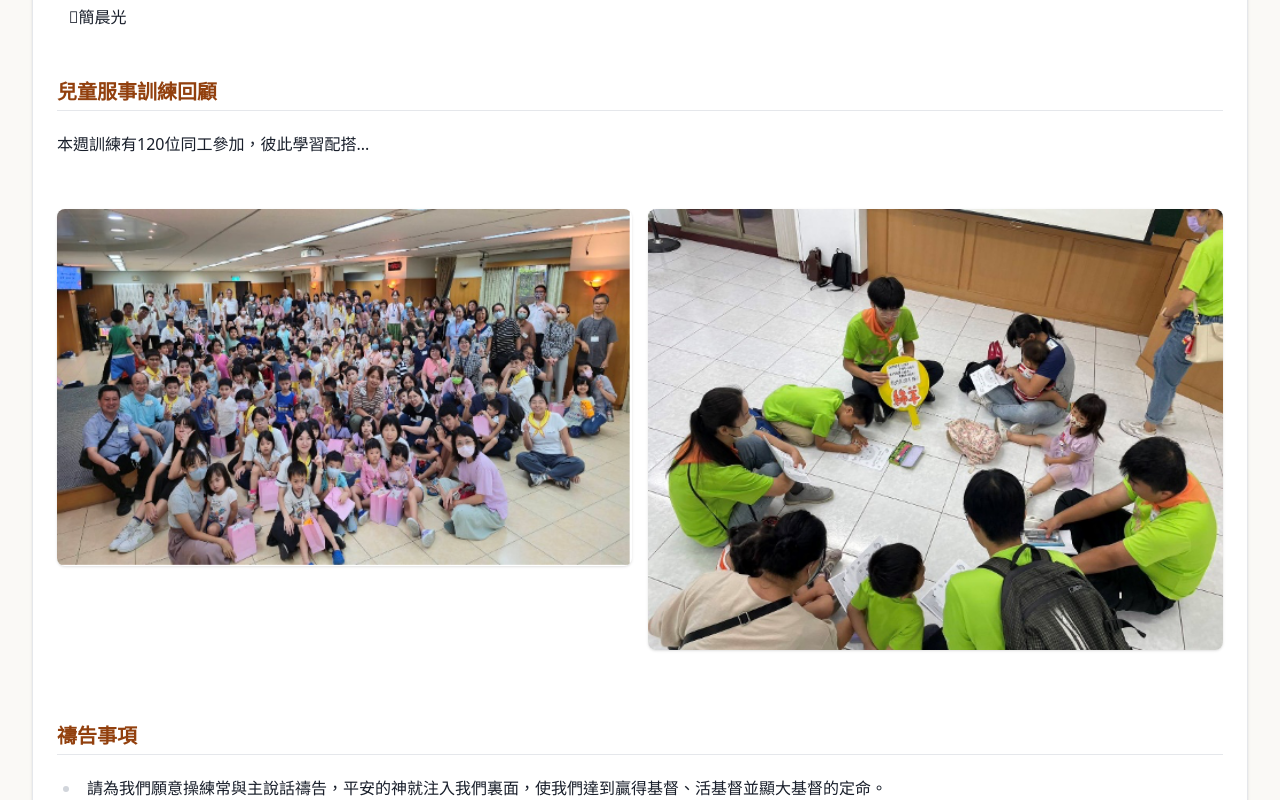
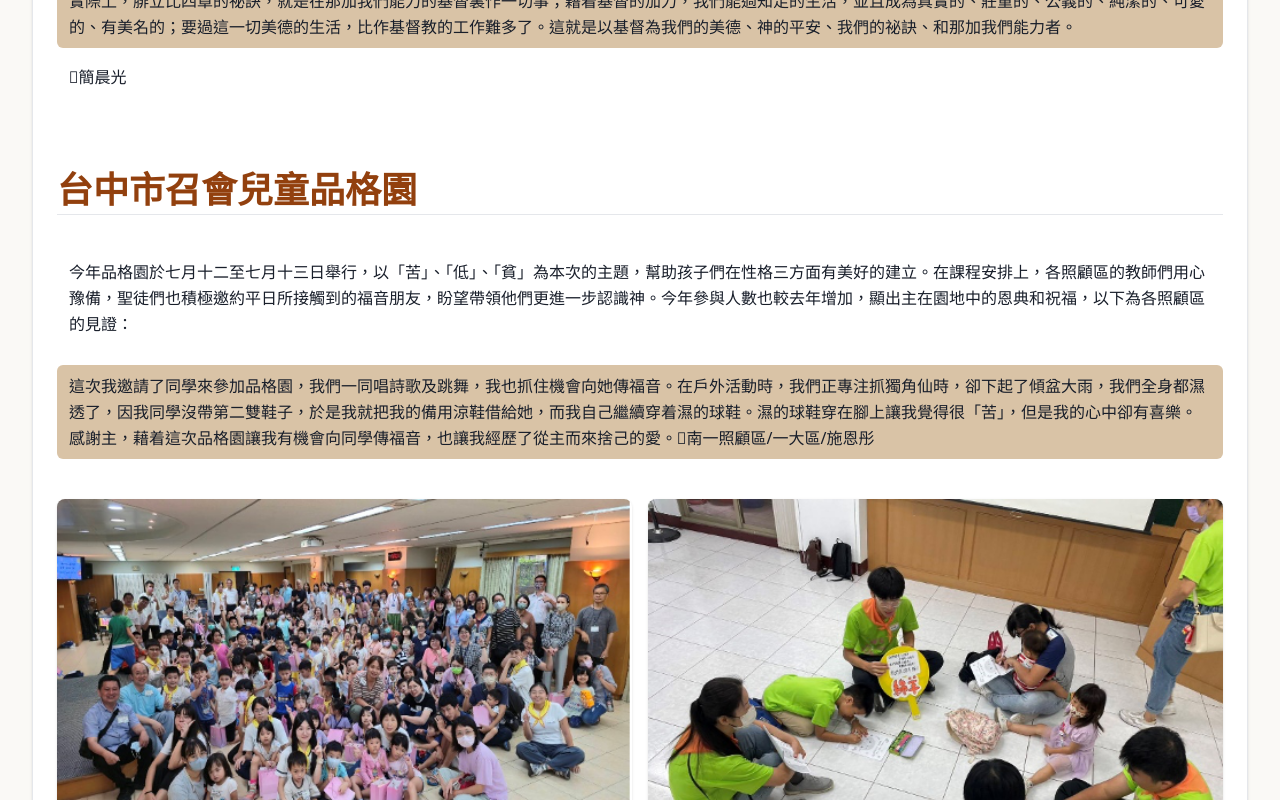
Before and after one commit to SamuelXingCheng/chtai-webapp, a Vue app in the folder frontend/: page /weekly in a window 1280 px wide. Shown: the part 1160-1960 px from the top of the page. Built offline with nearby package versions, Linux system fonts and the light colour scheme; no server answers.

Commit message:
feat: 套用段落交錯底色至所有 訊section 類型（text、prayer、report、image）以提升整體閱讀一致性

```diff
--- a/frontend/public/data/weekly/2025-08-03.json
+++ b/frontend/public/data/weekly/2025-08-03.json
@@ -9,8 +9,8 @@
       },
       {
         "type": "image",
-        "title": "兒童服事訓練回顧",
-        "content": "本週訓練有120位同工參加，彼此學習配搭...",
+        "title": "台中市召會兒童品格園",
+        "content": "今年品格園於七月十二至七月十三日舉行，以「苦」、「低」、「貧」為本次的主題，幫助孩子們在性格三方面有美好的建立。在課程安排上，各照顧區的教師們用心豫備，聖徒們也積極邀約平日所接觸到的福音朋友，盼望帶領他們更進一步認識神。今年參與人數也較去年增加，顯出主在園地中的恩典和祝福，以下為各照顧區的見證：\n 這次我邀請了同學來參加品格園，我們一同唱詩歌及跳舞，我也抓住機會向她傳福音。在戶外活動時，我們正專注抓獨角仙時，卻下起了傾盆大雨，我們全身都濕透了，因我同學沒帶第二雙鞋子，於是我就把我的備用涼鞋借給她，而我自己繼續穿着濕的球鞋。濕的球鞋穿在腳上讓我覺得很「苦」，但是我的心中卻有喜樂。感謝主，藉着這次品格園讓我有機會向同學傳福音，也讓我經歷了從主而來捨己的愛。南一照顧區/一大區/施恩彤\n",
         "images": [
             "/data/weekly/images/兒童1.jpg",
             "/data/weekly/images/兒童2.jpg"
--- a/frontend/src/components/weekly/WeeklySection.vue
+++ b/frontend/src/components/weekly/WeeklySection.vue
@@ -4,7 +4,7 @@
     <!-- 標題 -->
     <h2
       v-if="section.title"
-      class="text-xl font-semibold text-amber-800 dark:text-[#C19960] border-b pb-1"
+      class="text-4xl font-semibold text-amber-800 dark:text-[#C19960] border-b pb-1"
     >
       {{ section.title }}
     </h2>
@@ -25,9 +25,17 @@
 
     <!-- 多圖區塊 -->
     <div v-if="section.type === 'image'" class="space-y-2">
-      <p class="leading-relaxed whitespace-pre-line">
-        {{ section.content }}
+    <p
+        v-for="(para, i) in imageParagraphs"
+        :key="i"
+        :class="[
+        'leading-relaxed whitespace-pre-line rounded-md px-3 py-2',
+        i % 2 === 1 ? 'bg-[#B3884E]/50' : ''
+        ]"
+    >
+        {{ para }}
     </p>
+
     <div class="grid grid-cols-1 sm:grid-cols-2 gap-4">
         <img
         v-for="(src, index) in section.images"
@@ -44,7 +52,14 @@
       v-if="section.type === 'prayer'"
       class="list-disc pl-6 space-y-1 leading-relaxed"
     >
-      <li v-for="(item, index) in section.items" :key="index">
+      <li
+        v-for="(item, i) in section.items"
+        :key="i"
+        :class="[
+            'leading-relaxed whitespace-pre-line rounded-md px-3 py-2',
+            i % 2 === 1 ? 'bg-[#B3884E]/50' : ''
+        ]"
+        >
         {{ item }}
         </li>
     </ul>
@@ -52,10 +67,13 @@
     <!-- 多層次報告事項 -->
     <div v-if="section.type === 'report'" class="space-y-1">
       <p
-        v-for="(line, index) in section.lines"
-        :key="index"
-        :class="getReportLineClass(line)"
-        class="whitespace-pre-line"
+        v-for="(line, i) in section.lines"
+        :key="i"
+        :class="[
+            getReportLineClass(line),
+            'whitespace-pre-line rounded-md px-3 py-2',
+            i % 2 === 1 ? 'bg-[#B3884E]/50' : ''
+        ]"
         >
         {{ line }}
         </p>
@@ -86,6 +104,14 @@ const paragraphs = computed(() => {
     .filter(p => p.length > 0)
 })
 
+const imageParagraphs = computed(() => {
+  if (props.section.type !== 'image' || !props.section.content) return []
+  return props.section.content
+    .split('\n')
+    .map(p => p.trim())
+    .filter(p => p.length > 0)
+})
+
 function getReportLineClass(line: string) {
   if (/^\(\d+\)/.test(line)) return 'ml-8 text-sm text-gray-700'
   if (/^\d+\./.test(line)) return 'ml-4 text-base'
```
Lines whose indentation alone changed are shown as unchanged.
